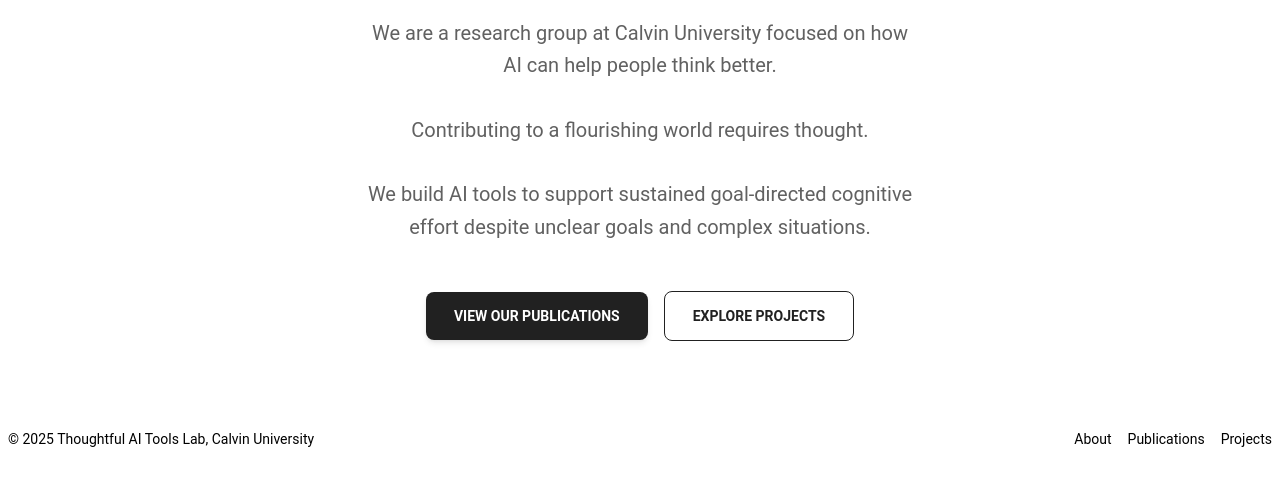
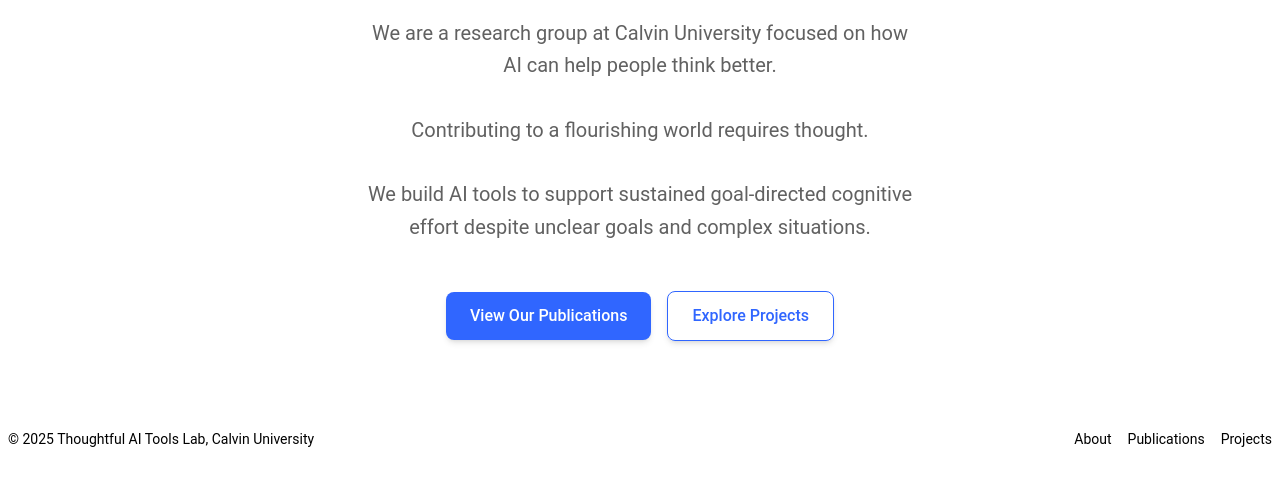
Before and after one commit to AIToolsLab/AIToolsLab.github.io, an Astro site: page / in a window 1280 px wide. Shown: the part 242-728 px from the top of the page. Built offline with nearby package versions, Linux system fonts and the light colour scheme; Astro itself is replaced by a stand-in of ours; a web font is replaced by a local one.

Commit message:
fix semantic problem

```diff
--- a/src/components/lab/LabHero.tsx
+++ b/src/components/lab/LabHero.tsx
@@ -57,29 +57,22 @@ export default function LabHero() {
             We build AI tools to support sustained goal-directed cognitive effort despite unclear goals and complex situations.
           </Typography>
           <div className="flex flex-col items-center gap-4 lg:flex-row lg:justify-center">
-            <Button
-              size="lg"
-              className="w-full lg:w-auto"
-              placeholder={undefined}
-              onPointerEnterCapture={undefined}
-              onPointerLeaveCapture={undefined}
-              onResize={undefined}
-              onResizeCapture={undefined}
+            <a
+              href="/publications"
+              className="w-full lg:w-auto inline-block px-6 py-3 text-base font-medium text-white bg-blue-500 rounded-lg shadow-md hover:bg-blue-600 focus:outline-none focus:ring-2 focus:ring-blue-400 focus:ring-opacity-75 text-center transition"
+              role="button"
+              tabIndex={0}
             >
-              <a href="/publications">View Our Publications</a>
-            </Button>
-            <Button
-              variant="outlined"
-              size="lg"
-              className="w-full lg:w-auto"
-              placeholder={undefined}
-              onPointerEnterCapture={undefined}
-              onPointerLeaveCapture={undefined}
-              onResize={undefined}
-              onResizeCapture={undefined}
+              View Our Publications
+            </a>
+            <a
+              href="/projects"
+              className="w-full lg:w-auto inline-block px-6 py-3 text-base font-medium text-blue-500 border border-blue-500 rounded-lg shadow-md hover:bg-blue-50 focus:outline-none focus:ring-2 focus:ring-blue-400 focus:ring-opacity-75 text-center transition"
+              role="button"
+              tabIndex={0}
             >
-              <a href="/projects">Explore Projects</a>
-            </Button>
+              Explore Projects
+            </a>
           </div>
         </div>
       </section>
```
